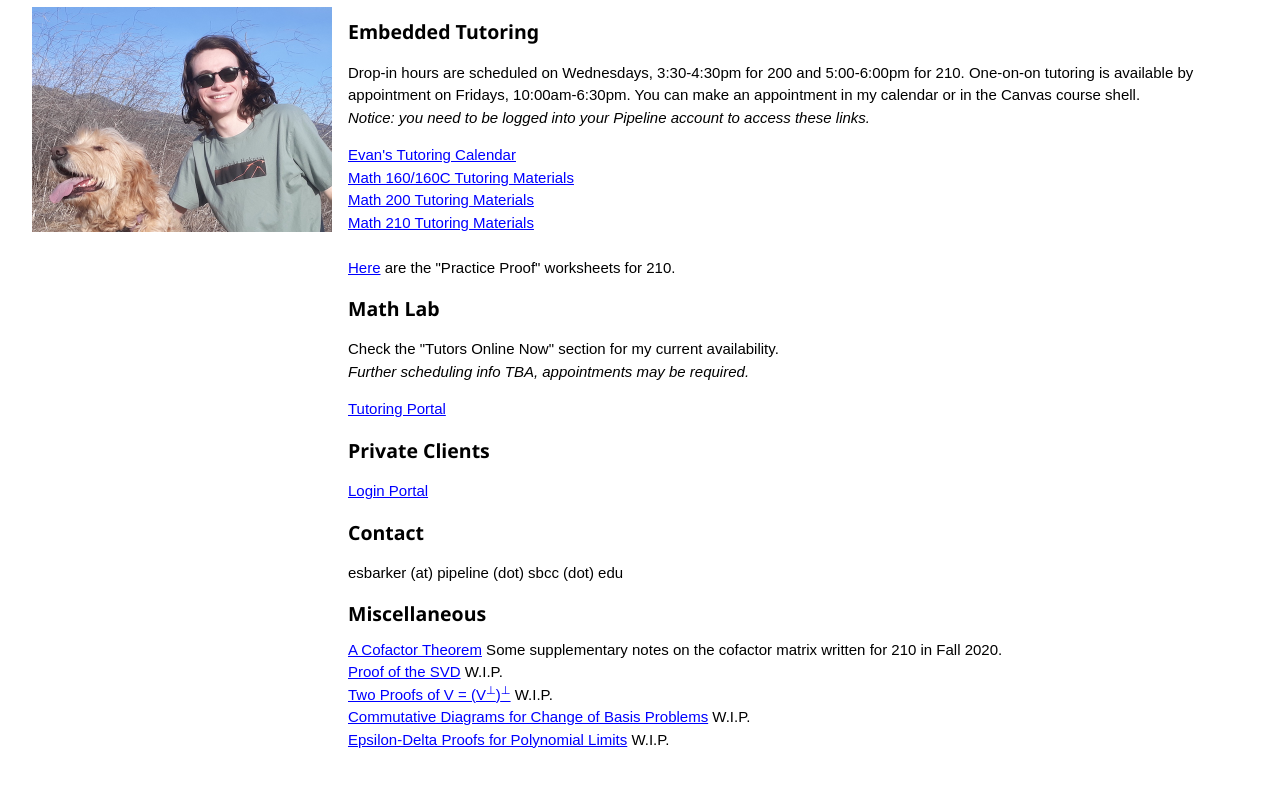
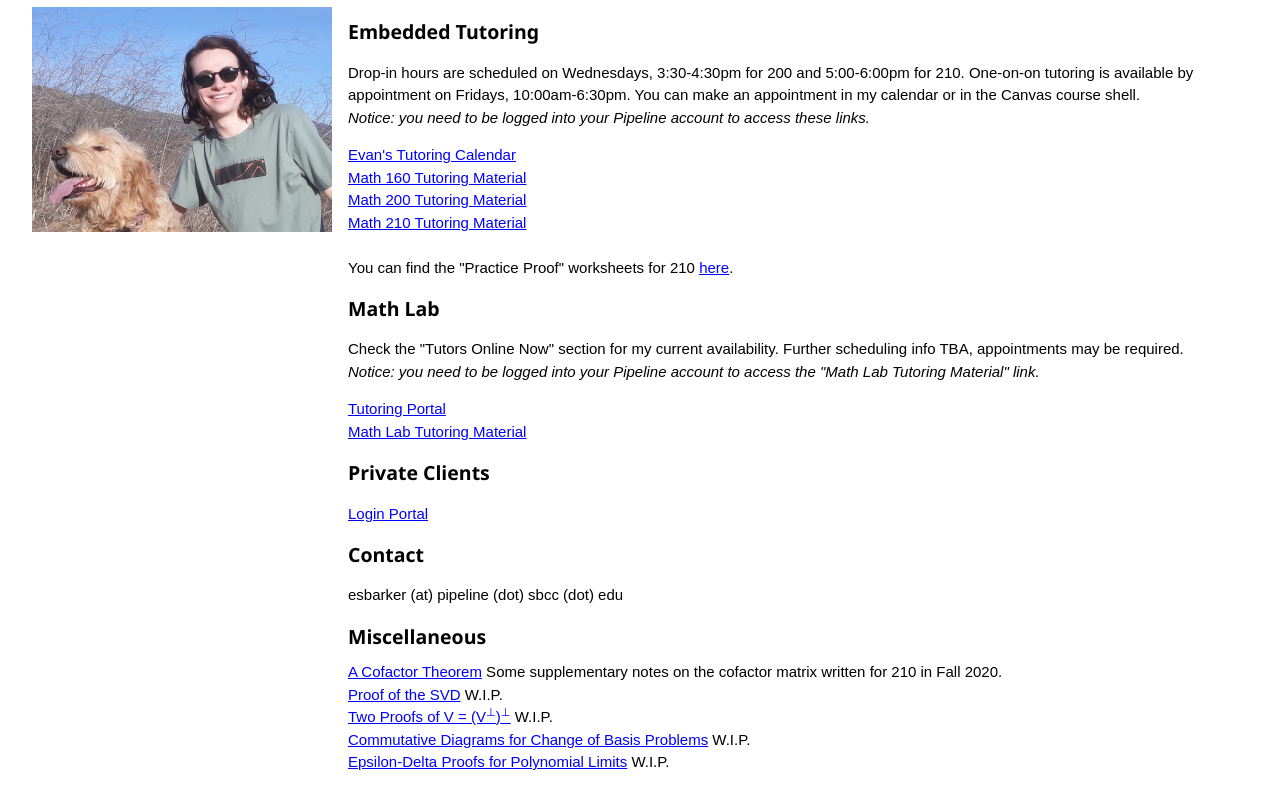
Before and after one commit to evanbarker/mathbarker.github.io, a plain HTML site: page index.html in a window 1280 px wide. Shown: the part 138-928 px from the top of the page. Before the commit the page ends 905 px from the top, so only its background shows below. Drawn offline with nearby package versions, Linux system fonts and the light colour scheme.

Commit message:
Added Math Lab material link

```diff
--- a/index.html
+++ b/index.html
@@ -26,18 +26,19 @@
                 <i> Notice: you need to be logged into your Pipeline account to access these links. </i>
                 <ul>
                     <li> <a href="https://calendar.google.com/calendar/u/0?cid=Y19lZXE5aWFrMTJ0YnZwdmU4bWNjYzY5cXZyOEBncm91cC5jYWxlbmRhci5nb29nbGUuY29t">Evan's Tutoring Calendar</a> </li>
-		    <li> <a href="https://drive.google.com/drive/folders/1bYvsbjM1DoWImTkklgVIWgxMpC5Fh3DE?usp=sharing">Math 160/160C Tutoring Materials</a> </li>
-                    <li> <a href="https://drive.google.com/drive/folders/13pmdLYIkjGhnIZuezYl6qePEeEDEKAqd?usp=sharing">Math 200 Tutoring Materials</a> </li>
-                    <li> <a href="https://drive.google.com/drive/folders/1gz5CUiFXuri9ln__vLeh9rPjg58eUzRs?usp=sharing">Math 210 Tutoring Materials</a> </li>
+		    <li> <a href="https://drive.google.com/drive/folders/1bYvsbjM1DoWImTkklgVIWgxMpC5Fh3DE?usp=sharing">Math 160 Tutoring Material</a> </li>
+                    <li> <a href="https://drive.google.com/drive/folders/13pmdLYIkjGhnIZuezYl6qePEeEDEKAqd?usp=sharing">Math 200 Tutoring Material</a> </li>
+                    <li> <a href="https://drive.google.com/drive/folders/1gz5CUiFXuri9ln__vLeh9rPjg58eUzRs?usp=sharing">Math 210 Tutoring Material</a> </li>
                 </ul><br>
-                <a href="practiceproofs.html">Here</a> are the "Practice Proof" worksheets for 210.
+                You can find the "Practice Proof" worksheets for 210 <a href="practiceproofs.html">here</a>.
             </p>
             <h3> Math Lab </h3>
             <p>
-                Check the "Tutors Online Now" section for my current availability.<br>
-                <i> Further scheduling info TBA, appointments may be required.</i><br>
+                Check the "Tutors Online Now" section for my current availability. Further scheduling info TBA, appointments may be required.<br>
+                <i> Notice: you need to be logged into your Pipeline account to access the "Math Lab Tutoring Material" link. </i><br>
                 <ul>
                     <li> <a href="https://docs.google.com/document/d/1icqVPquwYZefpwJY-p1xh3PM50aHc18bjIN9lxa--Ws/edit?usp=sharing">Tutoring Portal</a> </li>
+		    <li> <a href="https://drive.google.com/drive/folders/16T_pgUAeOKjwePUVwDgCHbhe494-oKPa?usp=sharing">Math Lab Tutoring Material</a> </li>
                 </ul>
             </p>
             <h3> Private Clients </h3>
```
